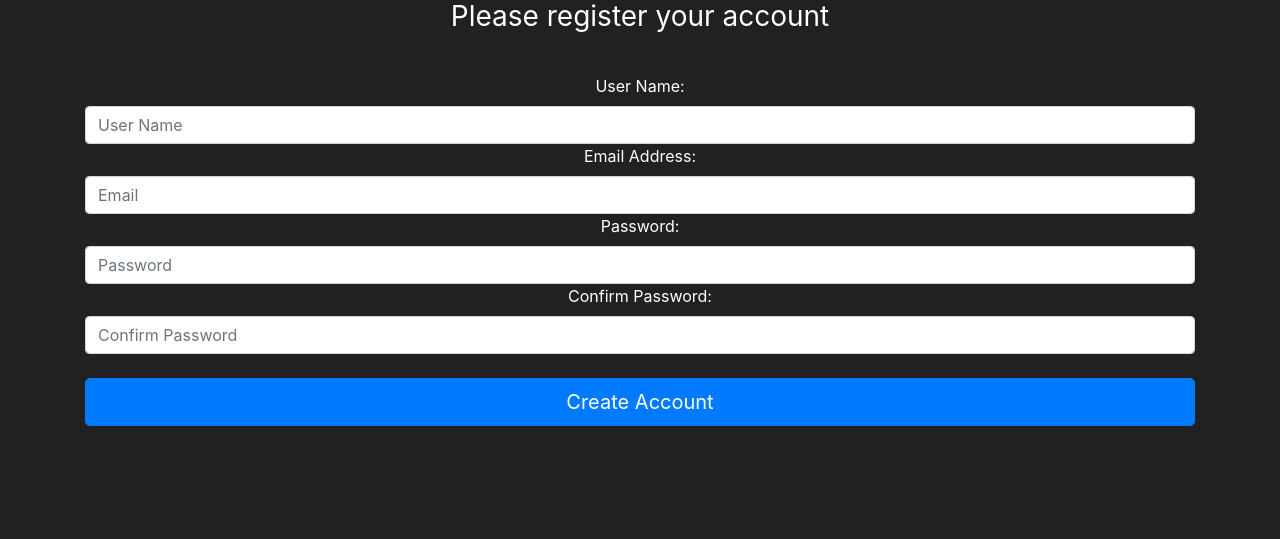
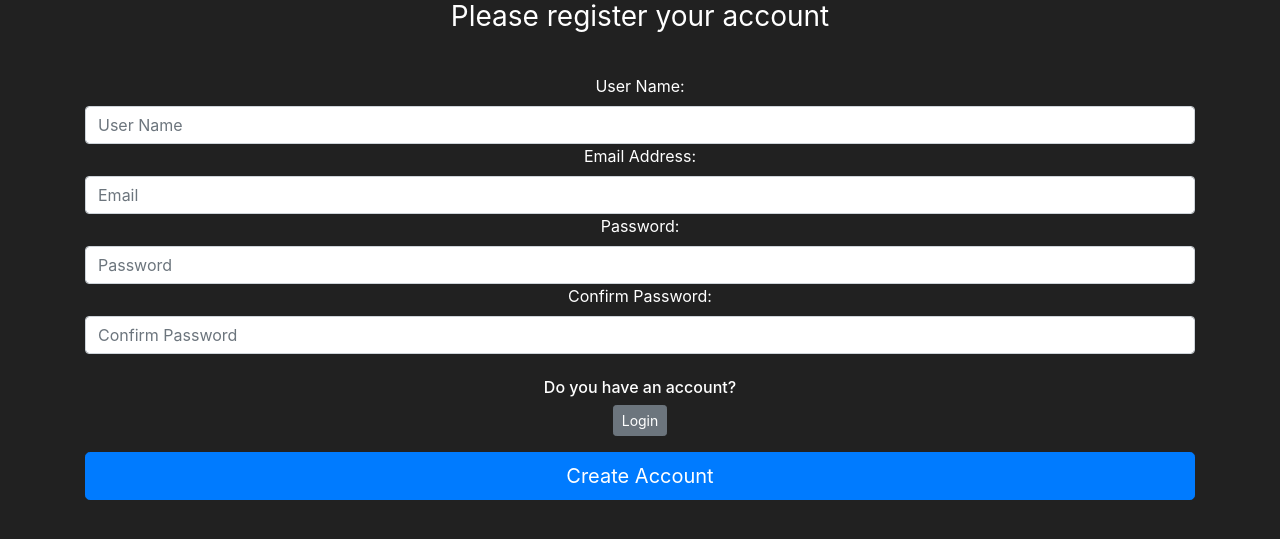
Before and after one commit to namank03/flask_market_app, a Flask app: page /register in a window 1280 px wide. Shown: the part 56-595 px from the top of the page. Run offline with Flask 2, Linux system fonts and the light colour scheme; some libraries are stand-ins or nearby versions.

Commit message:
completed login page

```diff
--- a/market/__init__.py
+++ b/market/__init__.py
@@ -3,6 +3,7 @@ from flask import Flask
 from flask_sqlalchemy import SQLAlchemy
 from flask_debugtoolbar import DebugToolbarExtension
 from flask_bcrypt import Bcrypt
+from flask_login import LoginManager
 
 app = Flask(__name__)
 
@@ -16,5 +17,6 @@ app.config['SECRET_KEY'] = 'ff749f4574abef07a564b2d1'
 db = SQLAlchemy(app)
 toolbar = DebugToolbarExtension(app)
 bcrypt = Bcrypt(app)
+login_manager = LoginManager(app)
 
 from market import routes
--- a/market/routes.py
+++ b/market/routes.py
@@ -3,6 +3,7 @@ from flask import flash, redirect, render_template, url_for
 from market import app, db
 from market.forms import LoginForm, RegisterForm
 from market.models import Item, User
+from flask_login import login_user
 
 
 @app.route('/')
@@ -37,4 +38,19 @@ def register_page():
 @app.route('/login', methods=['POST', 'GET'])
 def login_page():
     form = LoginForm()
+    # does two task validate and click on submit.
+    if form.validate_on_submit():
+        attempted_user: User = User.query.filter_by(
+            username=form.username.data).first()
+        if attempted_user and attempted_user.check_password_correction(
+                attempted_password=form.password.data
+        ):
+            login_user(attempted_user)
+            flash(
+                f"Successfully logged in!! as user {attempted_user.username}", category='success')
+            return redirect(url_for('market_page'))
+        else:
+            flash(
+                'Username and password are not matched!! Please try again', category='danger')
+
     return render_template('login.html', form=form)
--- a/market/templates/login.html
+++ b/market/templates/login.html
@@ -22,6 +22,11 @@ Login Page
 
             <br>
 
+            <div class="checkbox mb-3">
+                <h6> Don't have an account? </h6>
+                <a class="btn btn-sm btn-secondary" href="{{ url_for('register_page') }}"> Register </a>
+            </div>
+
             {{ form.submit(class="btn btn-lg btn-block btn-primary") }}
 
         </form>
--- a/market/templates/register.html
+++ b/market/templates/register.html
@@ -27,6 +27,11 @@ Register Page
 
             <br>
 
+            <div class="checkbox mb-3">
+                <h6> Do you have an account? </h6>
+                <a class="btn btn-sm btn-secondary" href="{{ url_for('login_page') }}"> Login </a>
+            </div>
+
             {{ form.submit(class="btn btn-lg btn-block btn-primary") }}
 
         </form>
```
Also changed, not shown: market/models.py (+11 -2 lines).
